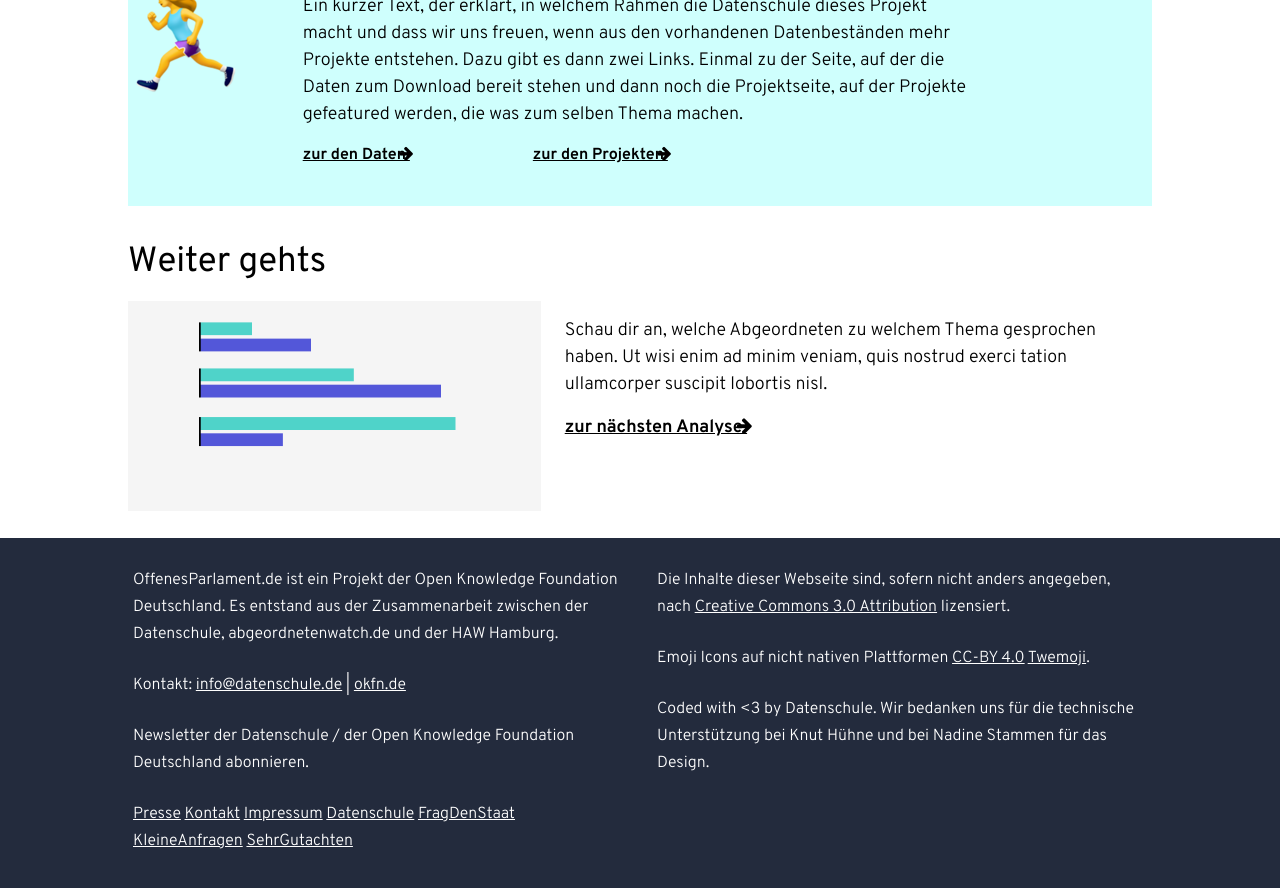
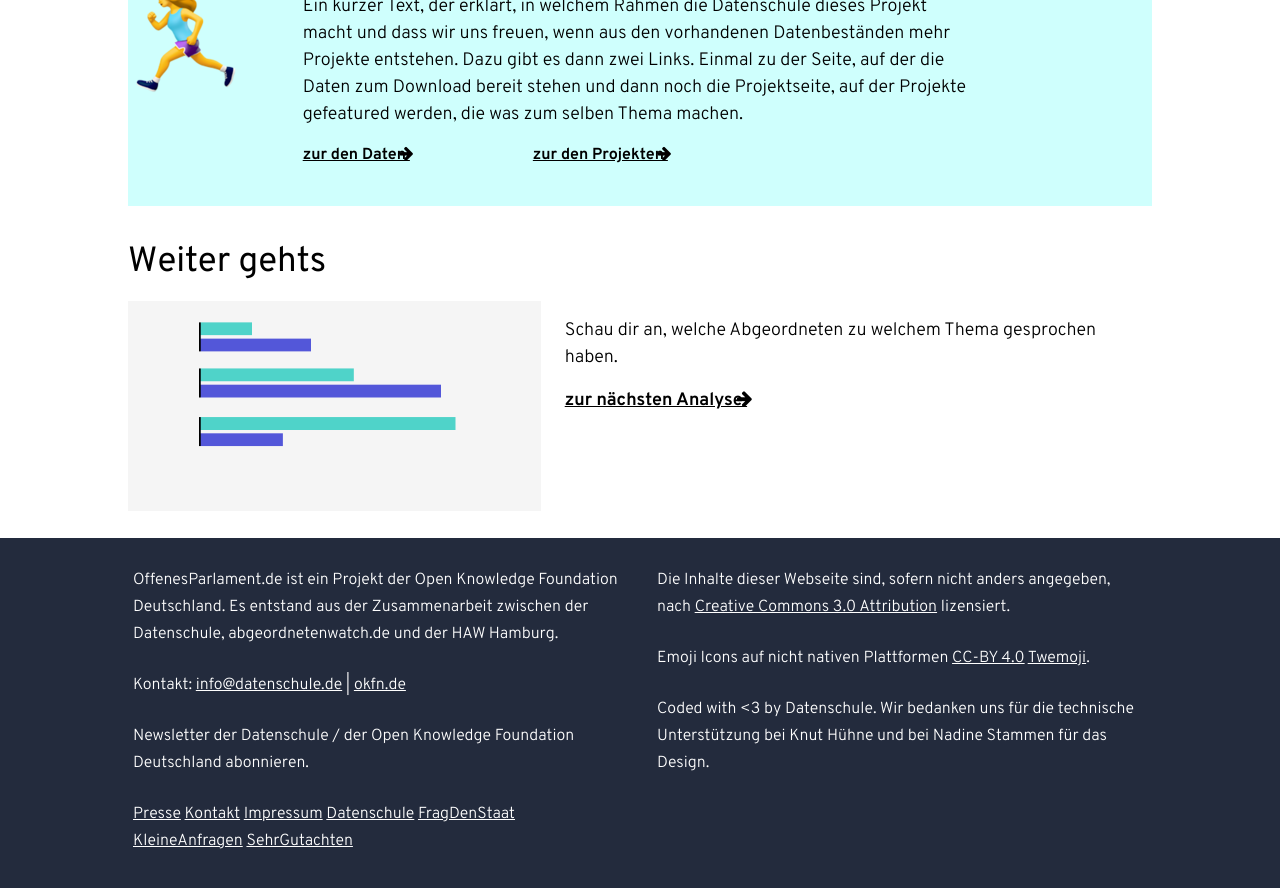
Before and after one commit to Datenschule/offenesparlament.de-frontend, a Jekyll site: the page built from info/about.html, in a window 1280 px wide and 900 px high, scrolled down 1754 px. Shown: the top 888 px of the window. Built offline with Jekyll 4.4.1, drawn with Linux system fonts in a browser that asks for light colours.

Commit message:
update next speech

```diff
--- a/_includes/next_speeches.html
+++ b/_includes/next_speeches.html
@@ -8,8 +8,7 @@
 		<img src="/static/img/go_on_preview.png" alt="">
 	</div>
 	<div class="container-left-7">
-		<p>Schau dir an, welche Abgeordneten zu welchem Thema gesprochen haben. Ut wisi enim ad minim veniam, quis nostrud exerci
-			tation ullamcorper suscipit lobortis nisl.</p>
+		<p>Schau dir an, welche Abgeordneten zu welchem Thema gesprochen haben.</p>
 		<p>
 			<strong><a href="/analyse/redeanteile.html">zur nächsten Analyse <i class="fa fa-arrow-right"></i></a></strong>
 		</p>
```
